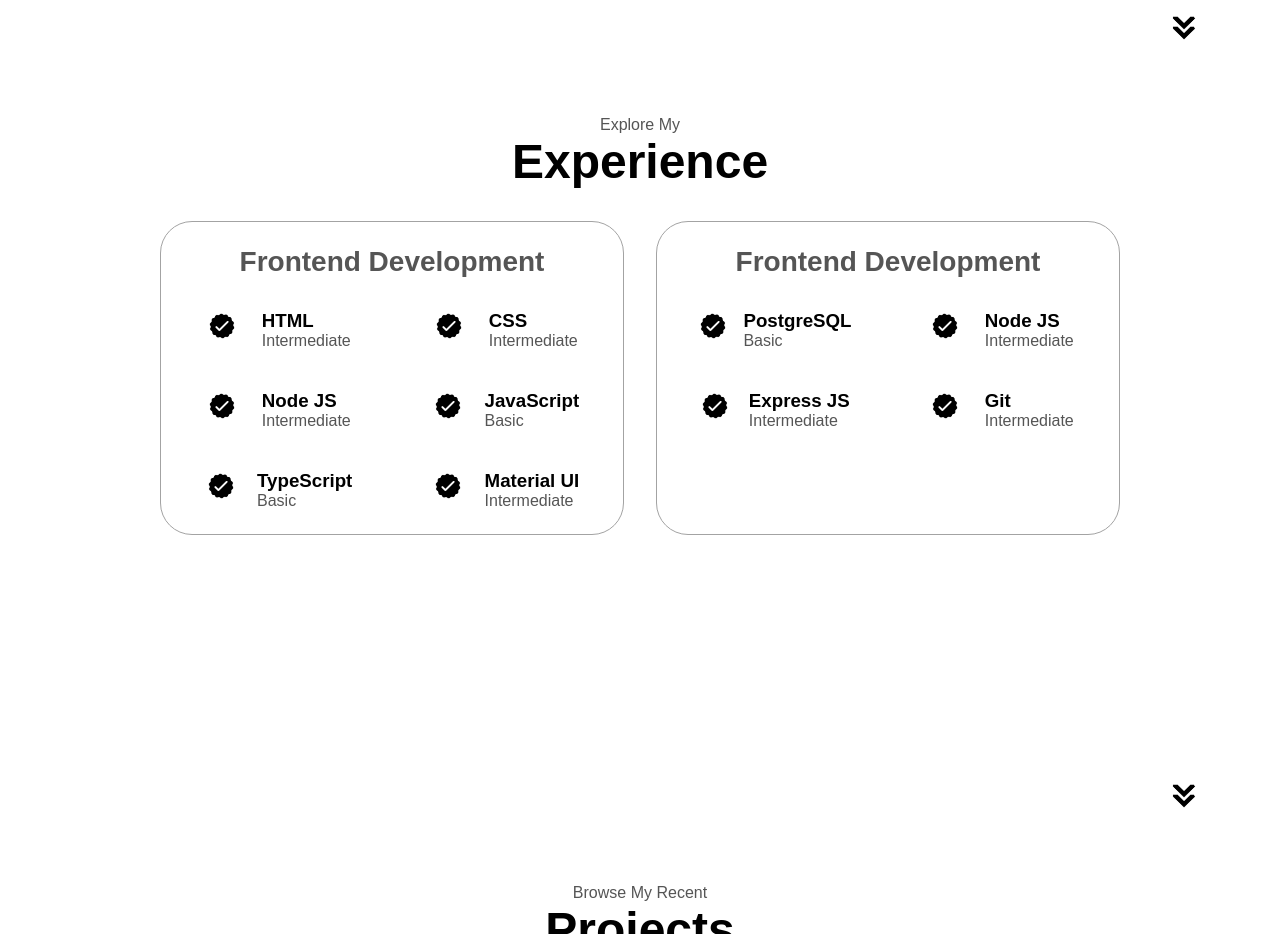
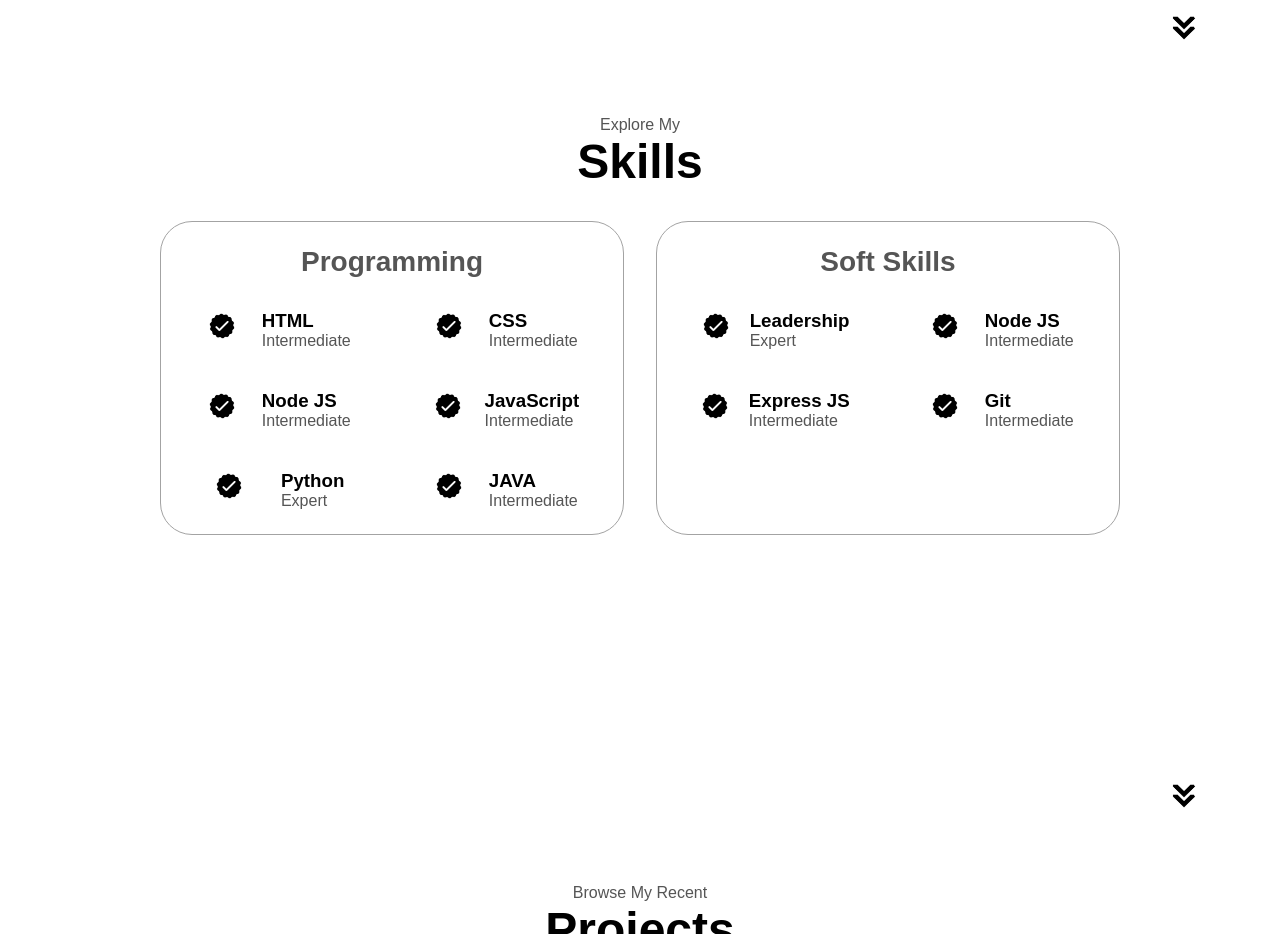
Before and after one commit to lee741/PP, a plain HTML site: page index.html in a window 1280 px wide. Shown: the part 1580-2514 px from the top of the page. Drawn offline with nearby package versions, Linux system fonts and the light colour scheme.

Commit message:
technical skills update

```diff
--- a/index.html
+++ b/index.html
@@ -127,11 +127,11 @@
     </section>
     <section id="experience">
       <p class="section__text__p1">Explore My</p>
-      <h1 class="title">Experience</h1>
+      <h1 class="title">Skills</h1>
       <div class="experience-details-container">
         <div class="about-containers">
           <div class="details-container">
-            <h2 class="experience-sub-title">Frontend Development</h2>
+            <h2 class="experience-sub-title">Programming</h2>
             <div class="article-container">
               <article>
                 <img
@@ -174,7 +174,7 @@
                 />
                 <div>
                   <h3>JavaScript</h3>
-                  <p>Basic</p>
+                  <p>Intermediate</p>
                 </div>
               </article>
               <article>
@@ -184,8 +184,8 @@
                   class="icon"
                 />
                 <div>
-                  <h3>TypeScript</h3>
-                  <p>Basic</p>
+                  <h3>Python</h3>
+                  <p>Expert</p>
                 </div>
               </article>
               <article>
@@ -195,14 +195,14 @@
                   class="icon"
                 />
                 <div>
-                  <h3>Material UI</h3>
+                  <h3>JAVA</h3>
                   <p>Intermediate</p>
                 </div>
               </article>
             </div>
           </div>
           <div class="details-container">
-            <h2 class="experience-sub-title">Frontend Development</h2>
+            <h2 class="experience-sub-title">Soft Skills</h2>
             <div class="article-container">
               <article>
                 <img
@@ -211,8 +211,8 @@
                   class="icon"
                 />
                 <div>
-                  <h3>PostgreSQL</h3>
-                  <p>Basic</p>
+                  <h3>Leadership</h3>
+                  <p>Expert</p>
                 </div>
               </article>
               <article>
```
